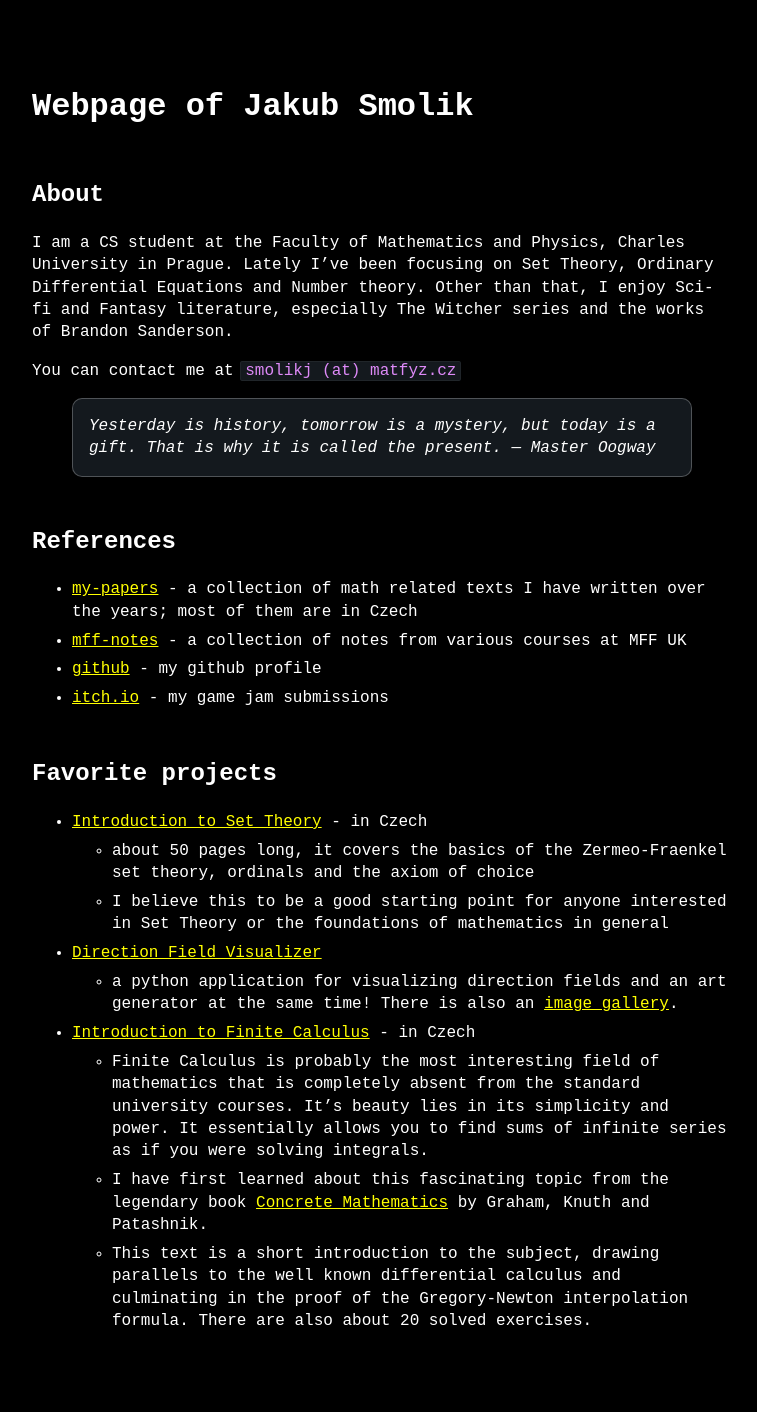
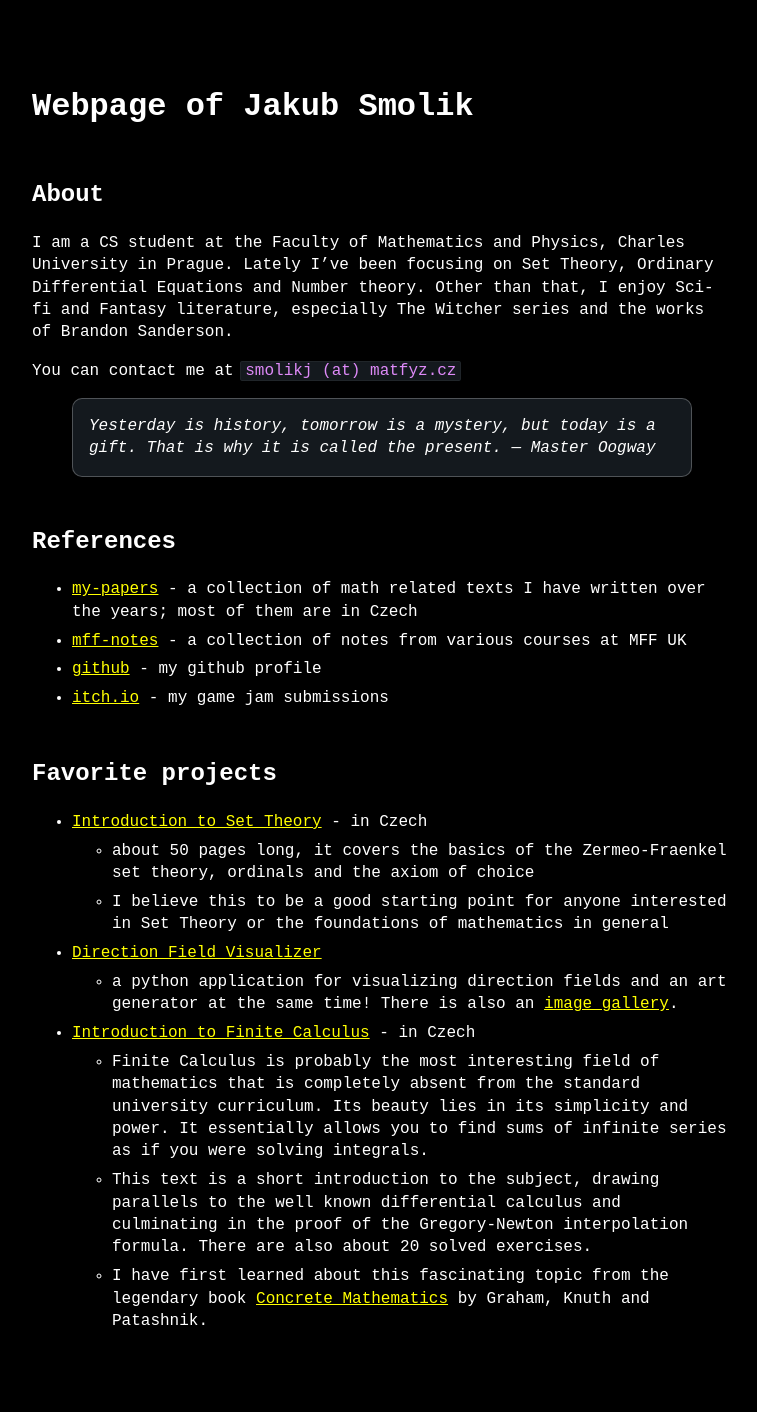
Before and after one commit to Couleslaw/couleslaw.github.io, a Jekyll site: the page built from index.md, in a window 1280 px wide. Shown: the whole page, without its empty margins (258-1015 px from the left). Built offline with Jekyll 4.4.1, drawn with Linux system fonts in a browser that asks for light colours.

Commit message:
update index

```diff
--- a/index.md
+++ b/index.md
@@ -26,6 +26,6 @@ You can contact me at `smolikj (at) matfyz.cz`
 - [Direction Field Visualizer](https://github.com/Couleslaw/Direction-Field-Visualizer)
   - a python application for visualizing direction fields and an art generator at the same time! There is also an [image gallery](https://github.com/Couleslaw/Direction-Field-Visualizer/wiki/gallery).
 - [Introduction to Finite Calculus](https://raw.githack.com/Couleslaw/my-papers/main/cs/Finite_Calculus.pdf) - in Czech
-  - Finite Calculus is probably the most interesting field of mathematics that is completely absent from the standard university courses. It's beauty lies in its simplicity and power. It essentially allows you to find sums of infinite series as if you were solving integrals.
+  - Finite Calculus is probably the most interesting field of mathematics that is completely absent from the standard university curriculum. Its beauty lies in its simplicity and power. It essentially allows you to find sums of infinite series as if you were solving integrals.
+  - This text is a short introduction to the subject, drawing parallels to the well known differential calculus and culminating in the proof of the Gregory-Newton interpolation formula. There are also about 20 solved exercises.
   - I have first learned about this fascinating topic from the legendary book [Concrete Mathematics](https://en.wikipedia.org/wiki/Concrete_Mathematics) by Graham, Knuth and Patashnik.
-  - This text is a short introduction to the subject, drawing parallels to the well known differential calculus and culminating in the proof of the Gregory-Newton interpolation formula. There are also about 20 solved exercises.
```
